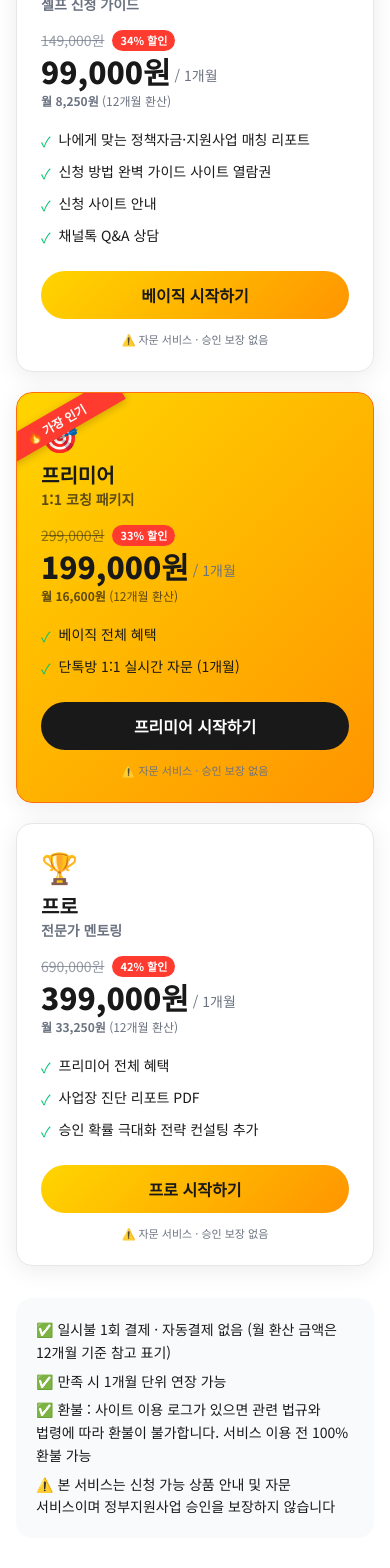
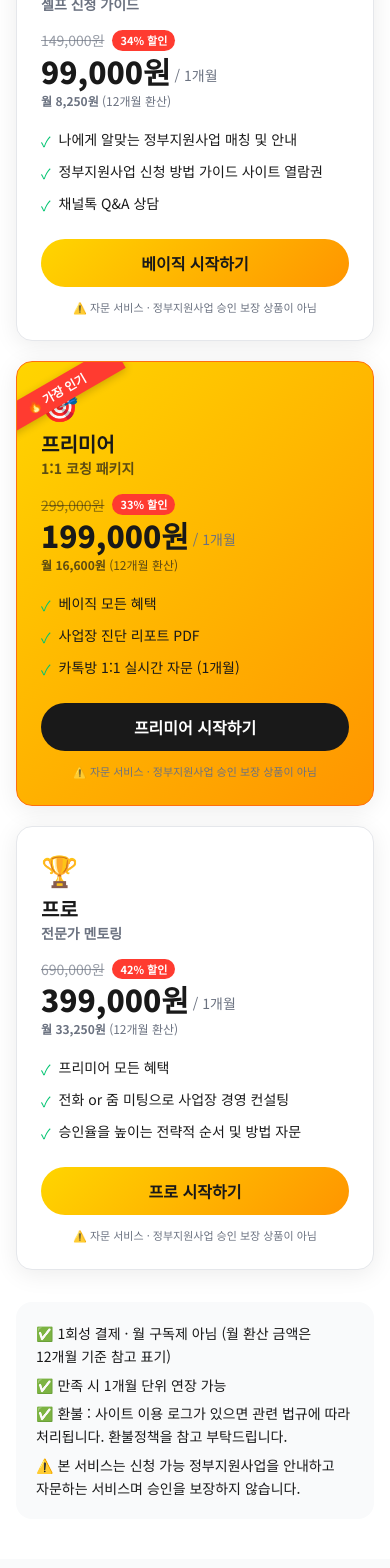
Before and after one commit to ppfa26/PPFA26, a Next.js app: page / in a window 390 px wide. Shown: the part 2020-3588 px from the top of the page. Built offline with nearby package versions, Linux system fonts and the light colour scheme; a web font is replaced by a local one.

Commit message:
가격표 개편: 베이직3칸/프리미어3칸/프로3칸 혜택 문구 수정 + 카드하단·공통안내 문구 통일 (모바일 break-keep)

```diff
--- a/src/components/PricingCards.tsx
+++ b/src/components/PricingCards.tsx
@@ -98,8 +98,8 @@ export default function PricingCards({ prefix = "home" }: { prefix?: string }) {
               {tier.cta}
             </Link>
 
-            <p className="mt-3 text-center text-[11px] text-brand-gray">
-              ⚠️ 자문 서비스 · 승인 보장 없음
+            <p className="mt-3 break-keep text-center text-[11px] leading-relaxed text-brand-gray">
+              ⚠️ 자문 서비스 · 정부지원사업 승인 보장 상품이 아님
             </p>
           </div>
         ))}
--- a/src/lib/products.ts
+++ b/src/lib/products.ts
@@ -30,9 +30,8 @@ export const TIERS: Tier[] = [
     period: "1개월",
     popular: false,
     features: [
-      "나에게 맞는 정책자금·지원사업 매칭 리포트",
-      "신청 방법 완벽 가이드 사이트 열람권",
-      "신청 사이트 안내",
+      "나에게 알맞는 정부지원사업 매칭 및 안내",
+      "정부지원사업 신청 방법 가이드 사이트 열람권",
       "채널톡 Q&A 상담",
     ],
     cta: "베이직 시작하기",
@@ -50,8 +49,9 @@ export const TIERS: Tier[] = [
     period: "1개월",
     popular: true,
     features: [
-      "베이직 전체 혜택",
-      "단톡방 1:1 실시간 자문 (1개월)",
+      "베이직 모든 혜택",
+      "사업장 진단 리포트 PDF",
+      "카톡방 1:1 실시간 자문 (1개월)",
     ],
     cta: "프리미어 시작하기",
   },
@@ -68,9 +68,9 @@ export const TIERS: Tier[] = [
     period: "1개월",
     popular: false,
     features: [
-      "프리미어 전체 혜택",
-      "사업장 진단 리포트 PDF",
-      "승인 확률 극대화 전략 컨설팅 추가",
+      "프리미어 모든 혜택",
+      "전화 or 줌 미팅으로 사업장 경영 컨설팅",
+      "승인율을 높이는 전략적 순서 및 방법 자문",
     ],
     cta: "프로 시작하기",
   },
@@ -80,8 +80,8 @@ export const TIER_MAP = Object.fromEntries(TIERS.map((t) => [t.id, t]));
 
 // 공통 안내 문구
 export const COMMON_NOTES = [
-  "✅ 일시불 1회 결제 · 자동결제 없음 (월 환산 금액은 12개월 기준 참고 표기)",
+  "✅ 1회성 결제 · 월 구독제 아님 (월 환산 금액은 12개월 기준 참고 표기)",
   "✅ 만족 시 1개월 단위 연장 가능",
-  "✅ 환불 : 사이트 이용 로그가 있으면 관련 법규와 법령에 따라 환불이 불가합니다. 서비스 이용 전 100% 환불 가능",
-  "⚠️ 본 서비스는 신청 가능 상품 안내 및 자문 서비스이며 정부지원사업 승인을 보장하지 않습니다",
+  "✅ 환불 : 사이트 이용 로그가 있으면 관련 법규에 따라 처리됩니다. 환불정책을 참고 부탁드립니다.",
+  "⚠️ 본 서비스는 신청 가능 정부지원사업을 안내하고 자문하는 서비스며 승인을 보장하지 않습니다.",
 ];
```
